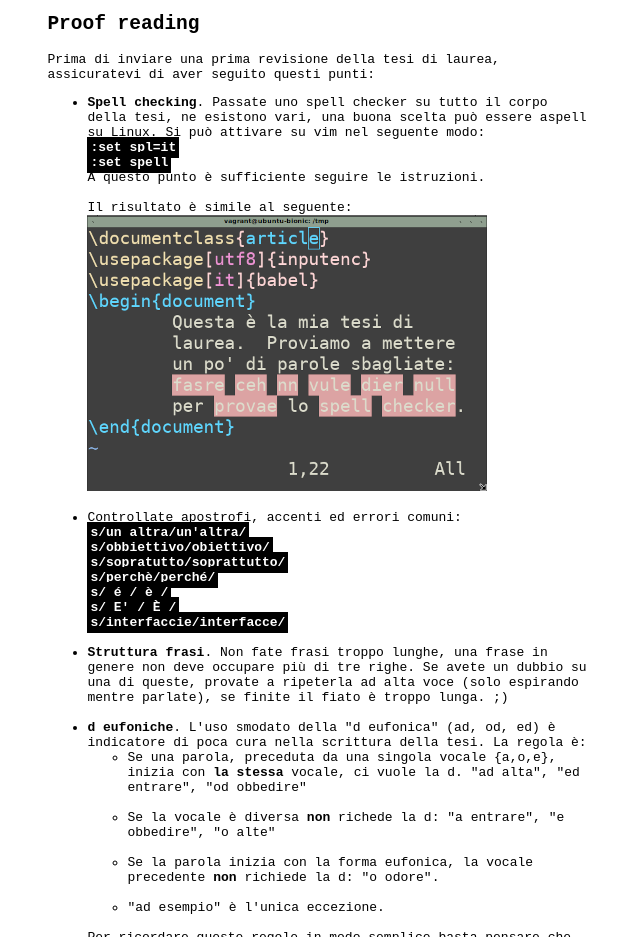
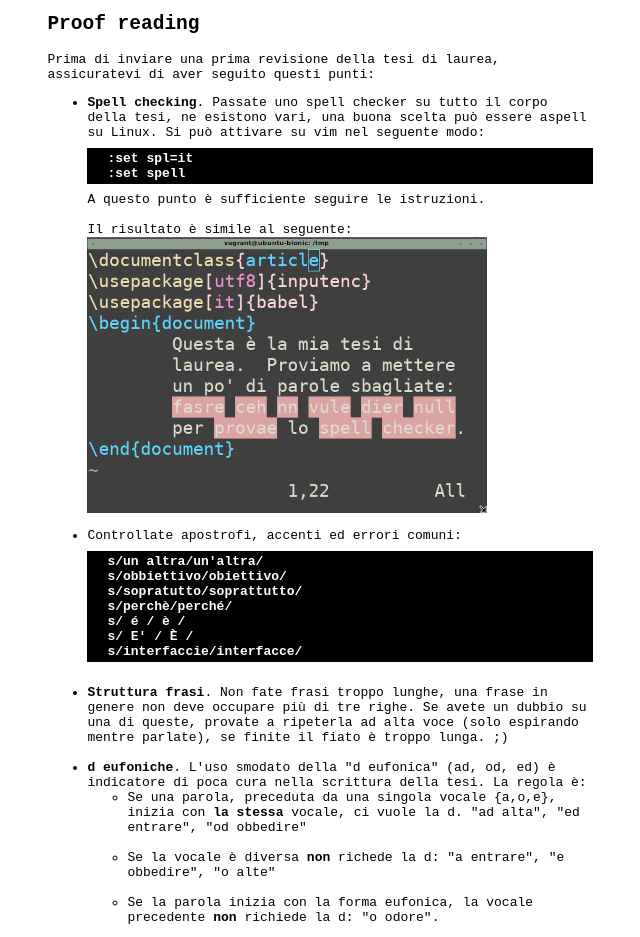
Before and after one commit to berdav/personal-site, a plain HTML site: page tesi.html in a window 1280 px wide. Shown: the part 1315-2252 px from the top of the page, without its empty margins (87-727 px from the left). Drawn offline with Linux system fonts and the light colour scheme.

Commit message:
Code blocks

```diff
--- a/tesi.html
+++ b/tesi.html
@@ -160,9 +160,10 @@
 					esistono vari, una buona scelta
 					può essere aspell su Linux.
 					Si può attivare su <tt>vim</tt>
-					nel seguente modo:<br/>
-					<code>:set spl=it</code><br/>
-					<code>:set spell</code><br/>
+					nel seguente modo:
+					<br/><br/>
+					<pre><code>:set spl=it
+:set spell </code></pre><br/>
 					A questo punto è sufficiente
 					seguire le istruzioni.<br/>
 					<br/>
@@ -174,14 +175,14 @@
 					</li>
 					<br/>
 				<li>Controllate apostrofi, accenti
-					ed errori comuni:<br/>
-					<code>s/un altra/un'altra/</code><br/>
-					<code>s/obbiettivo/obiettivo/</code><br/>
-					<code>s/sopratutto/soprattutto/</code><br/>
-					<code>s/perchè/perché/</code><br/>
-					<code>s/ é / è /</code><br/>
-					<code>s/ E' / È /</code><br/>
-					<code>s/interfaccie/interfacce/</code><br/></li><br/>
+					ed errori comuni:<br/><br/>
+					<pre><code>s/un altra/un'altra/
+s/obbiettivo/obiettivo/
+s/sopratutto/soprattutto/
+s/perchè/perché/
+s/ é / è /
+s/ E' / È /
+s/interfaccie/interfacce/</code></pre><br/></li><br/>
 				<li><b>Struttura frasi</b>.  Non fate
 							frasi troppo
 							lunghe, una
```
